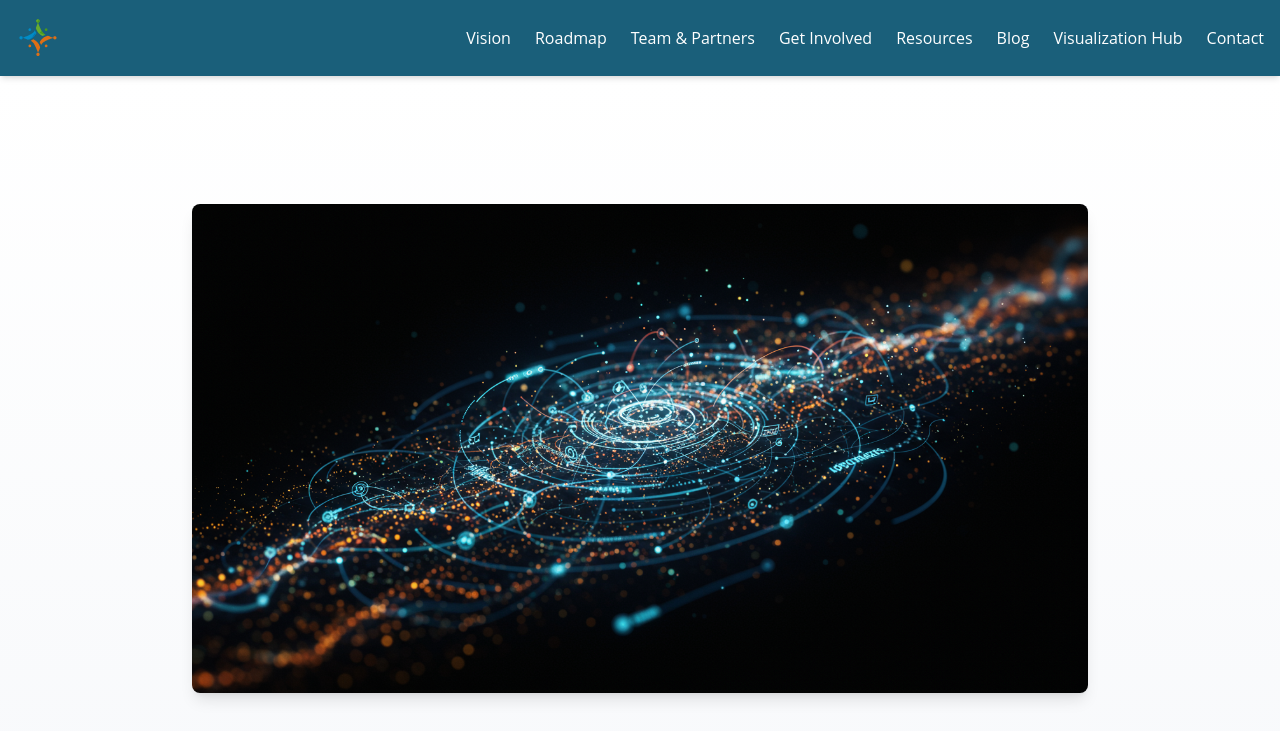
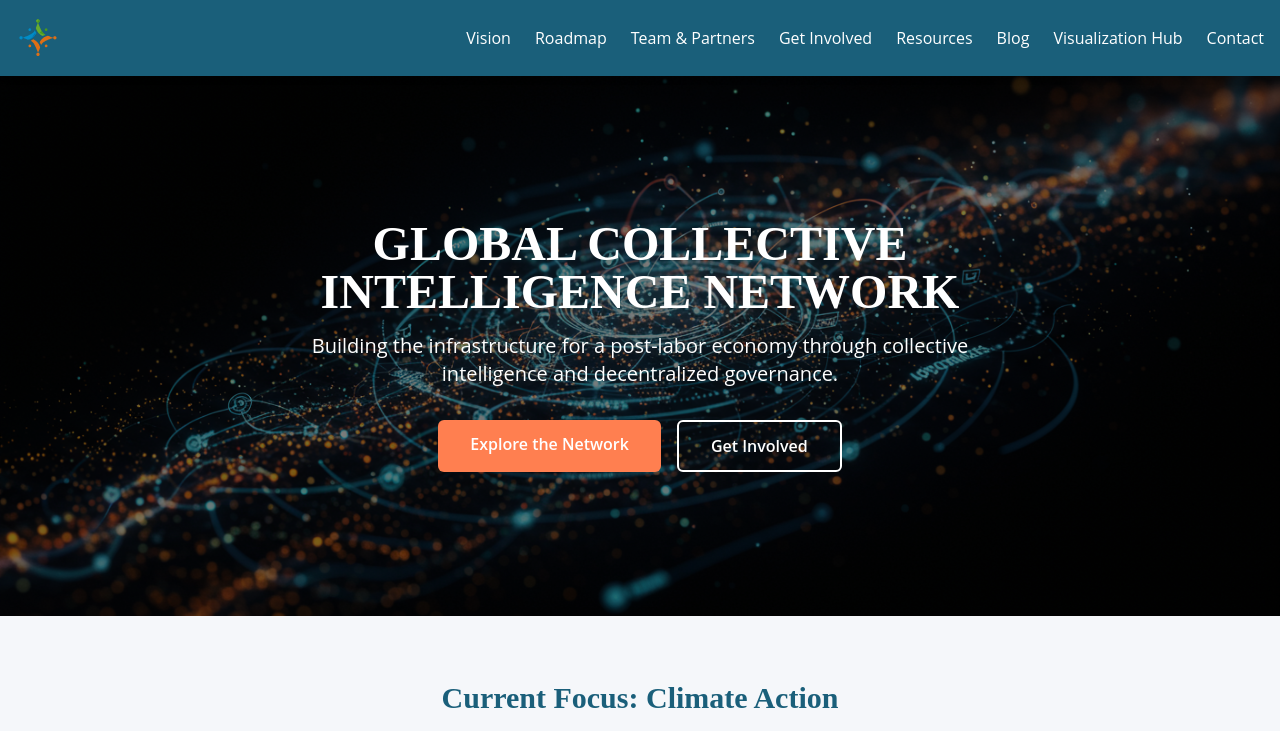
Before and after one commit to dpodeweltz/gcin-website, a Next.js app: page / in a window 1280 px wide. Shown: the top 731 px of the page. Built offline with nearby package versions, Linux system fonts and the light colour scheme.

Commit message:
fix: Use inline RGBA for hero overlay to ensure visibility

```diff
--- a/src/app/page.tsx
+++ b/src/app/page.tsx
@@ -1,6 +1,5 @@
 // src/app/page.tsx
 import Link from 'next/link';
-import Image from 'next/image'; // Make sure Image is imported
 
 // *** REMOVED the InteractiveVisualizationPlaceholder component function ***
 
@@ -19,46 +18,44 @@ const BlogPostCardPlaceholder = ({ title }: { title: string }) => {
 
 export default function HomePage() {
   return (
-    // Using the light background color from the design system
     <main className="flex min-h-screen flex-col items-center bg-[#F5F7FA]">
 
-      {/* Hero Section */}
-      <section className="w-full text-center py-16 md:py-24 px-4 bg-gradient-to-b from-white to-[#F5F7FA]">
-        <div className="container mx-auto max-w-4xl">
+      {/* Hero Section - MODIFIED FOR BACKGROUND IMAGE */}
+      <section
+        className="w-full relative text-center py-24 md:py-36 px-4 text-white" // Added relative positioning, text-white
+        style={{
+          backgroundImage: `url('/5.png')`, // Set background image
+          backgroundSize: 'cover',          // Cover the entire section
+          backgroundPosition: 'center',     // Center the image
+        }}
+      >
+        {/* Semi-transparent overlay for text readability */}
+        <div
+          className="absolute inset-0 z-0" // REMOVED bg-black and bg-opacity-30
+          style={{ backgroundColor: 'rgba(0, 0, 0, 0.5)' }} // Direct RGBA: Black at 30% opacity>
+        ></div>
 
-          {/* === Visualization Image Replaces Placeholder === */}
-          <div className="my-8 rounded-lg overflow-hidden shadow-lg"> {/* Optional: Add container styling */}
-            <Image
-              src="/5.png" // Path relative to the public folder
-              alt="Abstract visualization of the GCIN interconnected network with glowing nodes and data streams" // ** Important: Descriptive Alt Text **
-              width={1920} // ** Required: Replace with ACTUAL width of 5.png **
-              height={1080} // ** Required: Replace with ACTUAL height of 5.png **
-                           // (Using 1920x1080 as a 16:9 placeholder)
-              priority // Good for hero images (LCP)
-              className="w-full h-auto" // Make image responsive within its container
-            />
-          </div>
-          {/* =============================================== */}
-
-          {/* Headline & Sub-headline */}
-          <h1 className="text-4xl md:text-5xl font-bold font-['Montserrat'] text-[#1A5F7A] mb-4">
+        {/* Content container - positioned above the overlay */}
+        <div className="container mx-auto max-w-4xl relative z-10">
+          {/* Headline & Sub-headline - Now white text */}
+          <h1 className="text-4xl md:text-5xl font-bold font-['Montserrat'] mb-4">
             GLOBAL COLLECTIVE INTELLIGENCE NETWORK
           </h1>
-          <p className="text-lg md:text-xl text-[#4A4A4A] font-['Open_Sans'] mb-8 max-w-2xl mx-auto">
+          <p className="text-lg md:text-xl font-['Open_Sans'] mb-8 max-w-2xl mx-auto">
             Building the infrastructure for a post-labor economy through collective intelligence and decentralized governance.
           </p>
 
-          {/* Call to Action Buttons */}
+          {/* Call to Action Buttons - Adjusted styling for contrast */}
           <div className="flex flex-col sm:flex-row justify-center gap-4">
             <Link
               href="/visualization-hub"
-              className="px-8 py-3 bg-[#FF7F50] text-white font-semibold rounded-md hover:bg-opacity-80 transition-colors font-['Open_Sans']"
+              className="px-8 py-3 bg-[#FF7F50] text-white font-semibold rounded-md hover:bg-opacity-80 transition-colors font-['Open_Sans']" // Accent Orange
             >
               Explore the Network
             </Link>
             <Link
               href="/get-involved"
-              className="px-8 py-3 bg-transparent border-2 border-[#1A5F7A] text-[#1A5F7A] font-semibold rounded-md hover:bg-[#1A5F7A] hover:text-white transition-colors font-['Open_Sans']"
+              className="px-8 py-3 bg-transparent border-2 border-white text-white font-semibold rounded-md hover:bg-white hover:text-[#1A5F7A] transition-colors font-['Open_Sans']" // White outline button
             >
               Get Involved
             </Link>
```
